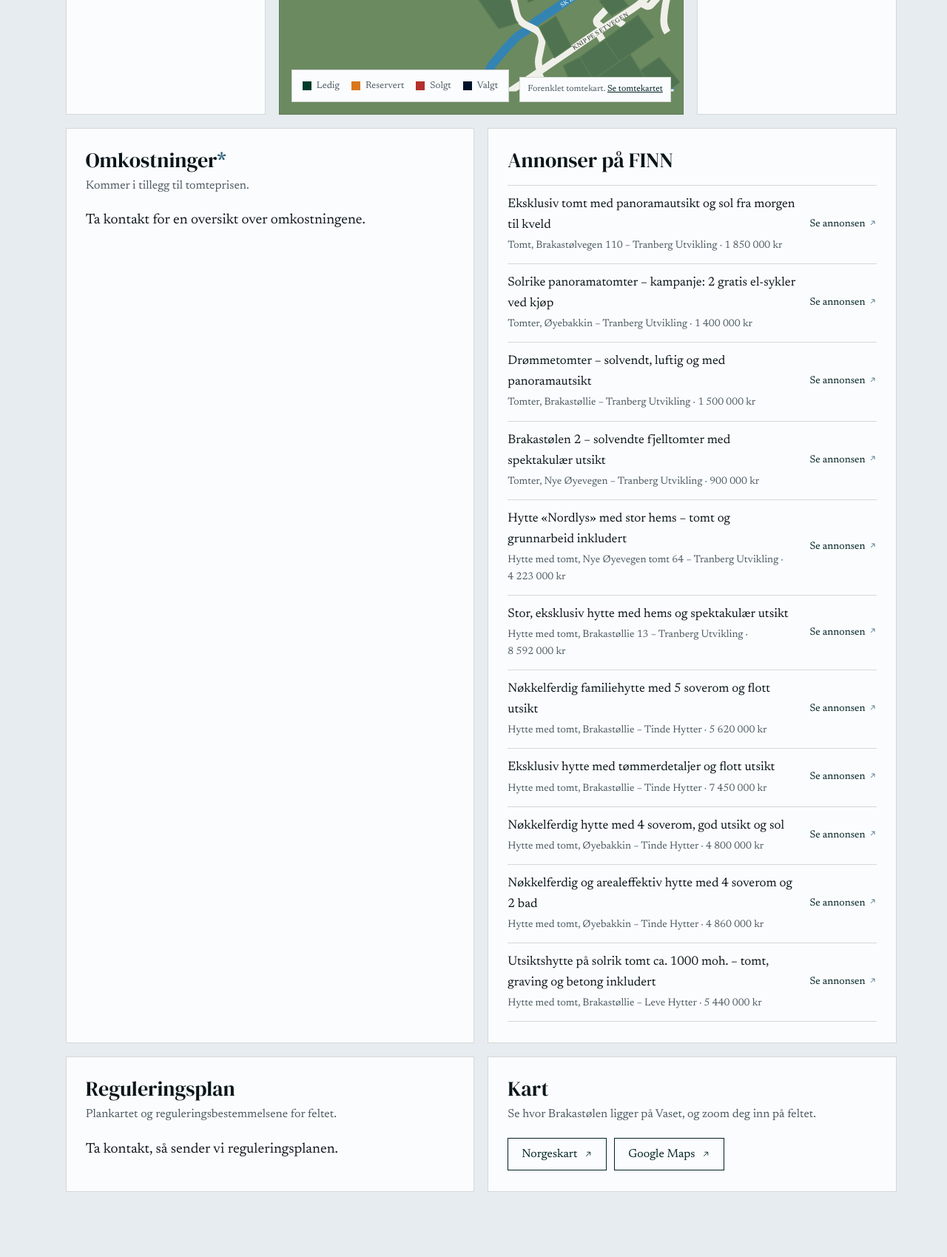
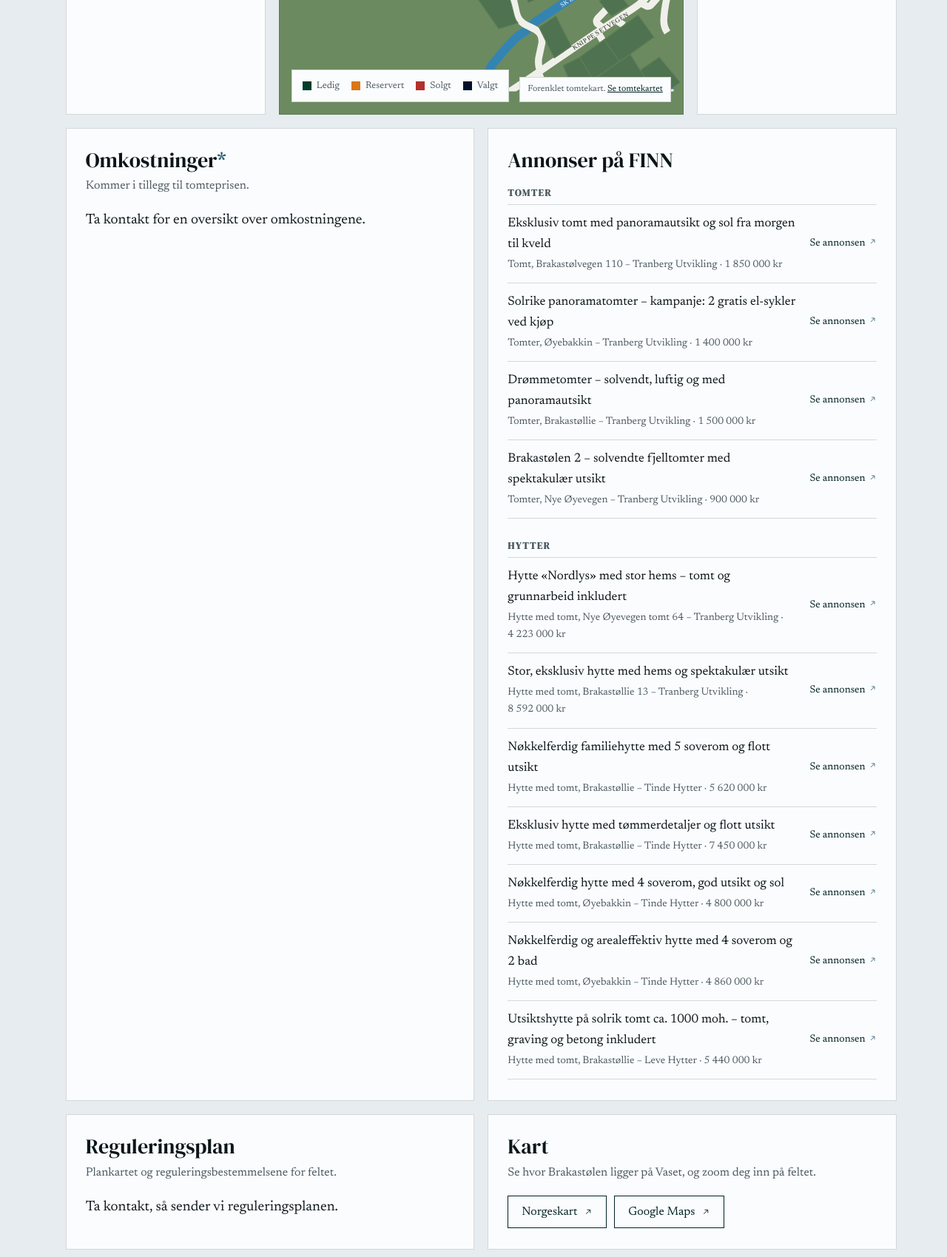
Before and after one commit to bogdantro/brakastolen, a Django app: page / in a window 1280 px wide. Shown: the part 1912-3611 px from the top of the page at 74% size. Run offline with Django 5.2, Linux system fonts and the light colour scheme; data comes from the database, SQL or seed files in the repository; data that the repository does not hold is empty; style sheets or scripts are compiled from the project's sources; parts of the project's set-up code (start-up, migrations or seed data) failed here and were passed over; some web fonts are replaced.

Commit message:
Client feedback 28.10: photographer credit, FINN ads split into plots and cabins
The footer now says many of the photos are by Pål Harald Uthus (Uthus
Photography); his name lives in seo.BUSINESS, also used by the credit
under Tinde Hytter. FINN ads get a «Tomt eller hytte» field and are
listed under «Tomter» and «Hytter» below the plot map, plots first.
Migration 0011 sorts the existing ads by their FINN link
(/realestate/plots/ = plot, everything else = cabin).

Co-Authored-By: Claude Opus 5.5 <noreply@anthropic.com>

```diff
--- a/apps/core/admin.py
+++ b/apps/core/admin.py
@@ -36,8 +36,8 @@ class CostItemAdmin(admin.ModelAdmin):
 
 @admin.register(FinnAd)
 class FinnAdAdmin(admin.ModelAdmin):
-    list_display = ('title', 'kind', 'price', 'is_active', 'order')
-    list_filter = ('is_active',)
+    list_display = ('title', 'category', 'kind', 'price', 'is_active', 'order')
+    list_filter = ('category', 'is_active')
 
 
 @admin.register(FieldDocument)
--- a/apps/core/management/commands/seed_field_info.py
+++ b/apps/core/management/commands/seed_field_info.py
@@ -35,12 +35,14 @@ FINN_ADS = [
         'url': 'https://www.finn.no/realestate/leisuresale/ad.html?finnkode=371502243',
         'kind': 'Hytte til salgs, Brakastølvegen 116',
         'price': 5350000,
+        'category': 'cabin',
     },
 ] + [
     # Every ad from Tranberg Utvikling, Tinde Hytter and Leve Hytter in a FINN search for
     # «Brakastølen» (27.10.2026) – the client asked for all of them. Also added to the live
     # database by migration 0010_finn_ads_brakastolen.
-    {'title': title, 'url': f'https://www.finn.no/realestate/{section}/ad.html?finnkode={code}', 'kind': kind, 'price': price}
+    {'title': title, 'url': f'https://www.finn.no/realestate/{section}/ad.html?finnkode={code}', 'kind': kind, 'price': price,
+     'category': 'plot' if section == 'plots' else 'cabin'}
     for title, section, code, kind, price in [
         ('Eksklusiv tomt med panoramautsikt og sol fra morgen til kveld', 'plots', 471023190,
          'Tomt, Brakastølvegen 110 – Tranberg Utvikling', 1850000),
--- a/apps/core/models.py
+++ b/apps/core/models.py
@@ -264,8 +264,12 @@ def format_number_decimal(value):
 class FinnAd(models.Model):
     """An ad on finn.no for something at Brakastølen (a cabin, a plot, the field) – listed under
     the plot map. Plots with their own Finn link are listed there automatically as well."""
+    # Plot ads and cabin ads are listed under separate headings (client feedback 28.10.2026)
+    CATEGORY_CHOICES = [('plot', 'Tomt'), ('cabin', 'Hytte')]
+
     title = models.CharField('Tittel', max_length=160)
     url = models.URLField('Lenke til annonsen')
+    category = models.CharField('Tomt eller hytte', max_length=10, choices=CATEGORY_CHOICES, default='plot')
     kind = models.CharField('Hva annonsen gjelder', max_length=60, blank=True)
     price = models.PositiveIntegerField('Pris (kr)', null=True, blank=True)
     is_active = models.BooleanField('Aktiv – vises på nettsiden', default=True)
--- a/apps/core/seo.py
+++ b/apps/core/seo.py
@@ -29,6 +29,9 @@ BUSINESS = {
     # The person buyers talk to (the client's own wording, 22.10.2026)
     'contact_name': 'Haakon B. Edland',
     'contact_title': 'Tomteselger',
+    # Took many of the photos on the site – credited in the footer (client feedback 28.10.2026)
+    'photographer': 'Pål Harald Uthus',
+    'photographer_company': 'Uthus Photography',
     'founding_date': '2020-06-09',
     'founding_year': '2020',
     'employees': None,  # not registered in brreg.no
--- a/apps/core/templates/core/footer.html
+++ b/apps/core/templates/core/footer.html
@@ -42,6 +42,7 @@
 
   <div class="content footer-bottom">
     <p>© {% now "Y" %} {{ business.company }}</p>
+    <p>Mange av bildene er tatt av fotograf {{ business.photographer }}, {{ business.photographer_company }}</p>
     <a href="{% url 'personvern' %}">Personvern</a>
     {% if ga_id %}<button type="button" class="cookie-settings" data-cookie-settings>Informasjonskapsler</button>{% endif %}
   </div>
--- a/apps/core/templates/core/hytter.html
+++ b/apps/core/templates/core/hytter.html
@@ -73,7 +73,7 @@
       <p>Tinde Hytter vet at det finnes like mange tinder som det er mennesker. Derfor har Tinde utviklet gode serier av kvalitetshytter – alle med hver sine særtrekk og egenskaper.</p>
       <p>Tinde bygger din hytte spesielt for deg og dine, slik blir den et sted der du kan dyrke de gode opplevelsene i livet.</p>
       <a href="https://www.tindehytter.no" class="text-link" target="_blank" rel="noopener">tindehytter.no</a>
-      <p class="credit">Foto: Pål Harald Uthus, Uthus Photography</p>
+      <p class="credit">Foto: {{ business.photographer }}, {{ business.photographer_company }}</p>
     </div>
   </div>
 </section>
--- a/apps/core/templates/core/plot-picker.html
+++ b/apps/core/templates/core/plot-picker.html
@@ -122,9 +122,10 @@
 
       <section class="info-block info-finn" id="finn-annonser" aria-labelledby="finn-title">
         <h3 id="finn-title">Annonser på FINN</h3>
-        {% if field.finn_ads %}
+        {% for heading, ads in field.finn_groups %}
+        <h4 class="finn-group">{{ heading }}</h4>
         <ul class="finn-list">
-          {% for ad in field.finn_ads %}
+          {% for ad in ads %}
           <li>
             <a href="{{ ad.url }}" target="_blank" rel="noopener">
               <span class="finn-title">{{ ad.title }}</span>
@@ -134,9 +135,9 @@
           </li>
           {% endfor %}
         </ul>
-        {% else %}
+        {% empty %}
         <p class="info-lead">Ingen aktive annonser akkurat nå. Ta kontakt for prospekt.</p>
-        {% endif %}
+        {% endfor %}
       </section>
 
       <section class="info-block info-docs" id="reguleringsplan" aria-labelledby="docs-title">
--- a/apps/core/views.py
+++ b/apps/core/views.py
@@ -72,20 +72,23 @@ def hero_images():
 
 def field_info():
     """The facts under the plot map: what comes on top of the plot price, the zoning documents,
-    and every FINN ad – the client's own list plus the plots that have a Finn link."""
+    and every FINN ad – the client's own list plus the plots that have a Finn link – with plots
+    and cabins in separate lists."""
     costs = list(CostItem.objects.all())
     fixed = [c for c in costs if c.percent is None]
-    ads = [{'title': ad.title, 'kind': ad.kind, 'price': ad.price_display, 'url': ad.url}
-           for ad in FinnAd.objects.filter(is_active=True)]
+    ads = {'plot': [], 'cabin': []}
+    for ad in FinnAd.objects.filter(is_active=True):
+        ads[ad.category].append({'title': ad.title, 'kind': ad.kind, 'price': ad.price_display, 'url': ad.url})
     for plot in Plot.objects.public().available().exclude(finn_url='').select_related('category'):
-        ads.append({'title': f'Hyttetomt {plot.number}', 'kind': ' – '.join(filter(None, ['Tomt', plot.street])),
-                    'price': plot.price_display, 'url': plot.finn_url})
+        ads['plot'].append({'title': f'Hyttetomt {plot.number}', 'kind': ' – '.join(filter(None, ['Tomt', plot.street])),
+                            'price': plot.price_display, 'url': plot.finn_url})
     return {
         'fixed_costs': fixed,
         'fixed_costs_total': format_nok(sum(c.amount or 0 for c in fixed)),
         'percent_costs': [c for c in costs if c.percent is not None],
         'documents': FieldDocument.objects.filter(is_published=True),
-        'finn_ads': ads,
+        # (heading, ads) – only the groups that have ads
+        'finn_groups': [(heading, ads[key]) for key, heading in [('plot', 'Tomter'), ('cabin', 'Hytter')] if ads[key]],
     }
 
 
--- a/apps/dashboard/forms.py
+++ b/apps/dashboard/forms.py
@@ -181,9 +181,10 @@ class FinnAdForm(forms.ModelForm):
 
     class Meta:
         model = FinnAd
-        fields = ['title', 'url', 'kind', 'price', 'is_active']
+        fields = ['title', 'url', 'category', 'kind', 'price', 'is_active']
         widgets = {
             'title': forms.TextInput(attrs={'class': 'input', 'placeholder': 'F.eks. Ny Leve-hytte klar for innflytting'}),
+            'category': forms.Select(attrs={'class': 'input'}),
             'url': forms.URLInput(attrs={'class': 'input', 'placeholder': 'https://www.finn.no/…'}),
             'kind': forms.TextInput(attrs={'class': 'input', 'placeholder': 'F.eks. Hytte til salgs, Brakastølvegen 116'}),
         }
--- a/apps/dashboard/templates/dashboard/field.html
+++ b/apps/dashboard/templates/dashboard/field.html
@@ -58,7 +58,7 @@
 <section class="panel" id="finn">
   <div class="panel-head">
     <h2>Annonser på FINN</h2>
-    <p class="panel-note">Aktive annonser vises under tomtekartet. Ledige tomter med egen Finn-lenke kommer med av seg selv.</p>
+    <p class="panel-note">Aktive annonser vises under tomtekartet, med tomter og hytter hver for seg. Ledige tomter med egen Finn-lenke kommer med av seg selv.</p>
   </div>
 
   <div class="edit-rows">
@@ -68,6 +68,7 @@
       <input type="hidden" name="pk" value="{{ ad.pk }}">
       <label class="row-field grow"><span>Tittel</span>{{ form.title }}</label>
       <label class="row-field grow"><span>Lenke</span>{{ form.url }}</label>
+      <label class="row-field narrow"><span>Tomt eller hytte</span>{{ form.category }}</label>
       <label class="row-field"><span>Hva den gjelder</span>{{ form.kind }}</label>
       <label class="row-field"><span>Pris (kr)</span>{{ form.price }}</label>
       <label class="row-check">{{ form.is_active }} Aktiv</label>
@@ -90,6 +91,7 @@
     {% csrf_token %}
     <label class="row-field grow"><span>Ny annonse – tittel</span>{{ new_ad.title }}</label>
     <label class="row-field grow"><span>Lenke</span>{{ new_ad.url }}</label>
+    <label class="row-field narrow"><span>Tomt eller hytte</span>{{ new_ad.category }}</label>
     <label class="row-field"><span>Hva den gjelder</span>{{ new_ad.kind }}</label>
     <label class="row-field"><span>Pris (kr)</span>{{ new_ad.price }}</label>
     <label class="row-check">{{ new_ad.is_active }} Aktiv</label>
--- a/apps/dashboard/views.py
+++ b/apps/dashboard/views.py
@@ -680,7 +680,7 @@ def field_page(request, cost_forms=None, ad_forms=None, doc_forms=None, new_cost
     ad_forms = ad_forms or {}
     doc_forms = doc_forms or {}
     costs = list(CostItem.objects.all())
-    ads = list(FinnAd.objects.all())
+    ads = list(FinnAd.objects.order_by('-category', 'order', '-created_at'))  # plots first, as on the website
     documents = list(FieldDocument.objects.all())
     fixed_total = sum(c.amount or 0 for c in costs if c.percent is None)
     return render(request, 'dashboard/field.html', {
--- a/static/scss/store/plot-picker.css
+++ b/static/scss/store/plot-picker.css
@@ -888,6 +888,20 @@
   margin: 0;
   padding: 0;
 }
+.plot-picker .finn-group {
+  margin: 22px 0 0;
+  font-size: 13px;
+  font-weight: 600;
+  letter-spacing: 0.12em;
+  text-transform: uppercase;
+  color: #4B5A61;
+}
+.plot-picker .finn-group + .finn-list {
+  margin-top: 8px;
+}
+.plot-picker .finn-list + .finn-group {
+  margin-top: 30px;
+}
 .plot-picker .finn-list {
   margin-top: 18px;
   border-top: 1px solid rgba(17, 26, 29, 0.16);
--- a/static/scss/store/plot-picker.scss
+++ b/static/scss/store/plot-picker.scss
@@ -992,6 +992,20 @@ $mapRatio: #{720 / 1000};
     padding: 0;
   }
 
+  // «Tomter» and «Hytter» – the ads in two groups, plots first
+  .finn-group {
+    margin: 22px 0 0;
+    font-size: 13px;
+    font-weight: 600;
+    letter-spacing: 0.12em;
+    text-transform: uppercase;
+    color: $mutedText;
+
+    & + .finn-list { margin-top: 8px; }
+  }
+
+  .finn-list + .finn-group { margin-top: 30px; }
+
   .finn-list {
     margin-top: 18px;
     border-top: 1px solid $border;
```
Also changed, not shown: apps/core/llms.py (+7 -6 lines), apps/core/tests.py (+25 -0 lines), apps/dashboard/tests.py (+6 -1 lines), apps/core/migrations/0011_finn_ad_category.py (added), 1 other file.
